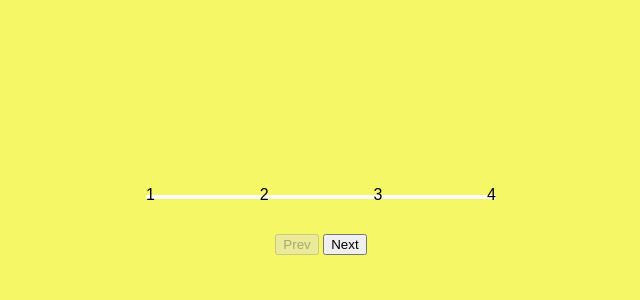
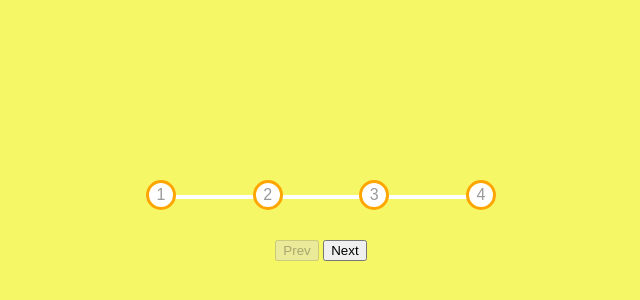
Before and after one commit to Tajveez/the-steps, a plain HTML site: page index.html in a window 1280 px wide. Shown: the part 180-480 px from the top of the page, without its empty margins (319-959 px from the left). Drawn offline with Linux system fonts and the light colour scheme; a web font is replaced by a local one.

Commit message:
Circle added

```diff
--- a/styles.css
+++ b/styles.css
@@ -53,3 +53,15 @@ body {
   z-index: -1;
   transition: 0.4s ease;
 }
+
+.circle {
+  background-color: white;
+  color: #999;
+  border-radius: 50%;
+  height: 30px;
+  width: 30px;
+  display: flex;
+  align-items: center;
+  justify-content: center;
+  border: 3px solid orange;
+}
```
